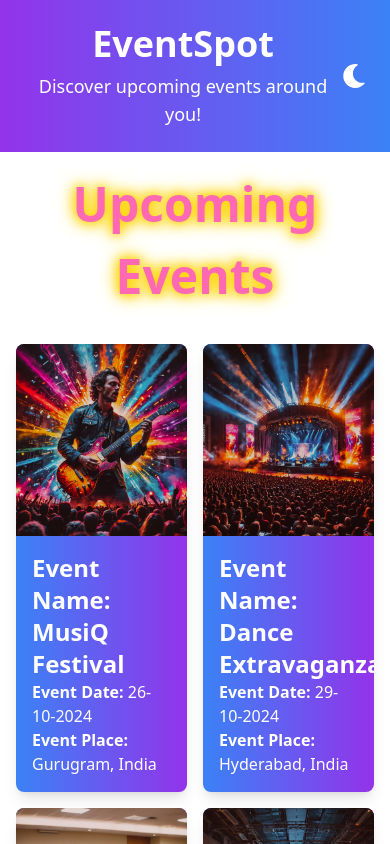
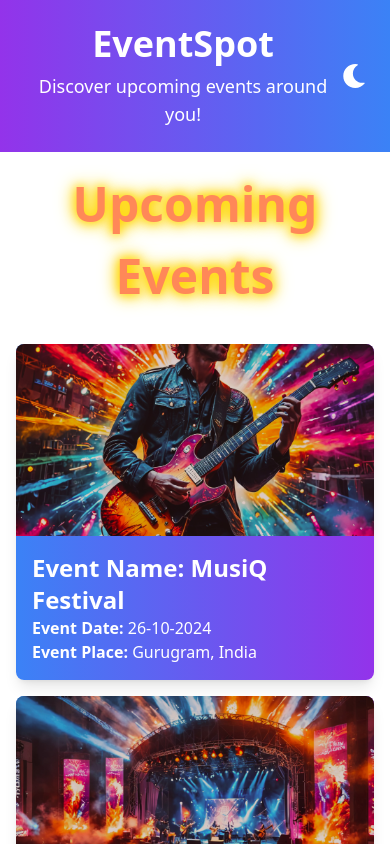
Before and after one commit to sujoyghoshal/Sujoy_Ghoshal_EventSpotLite, a React (Vite) app: page / in a window 390 px wide. Shown: the top 844 px of the page. Built offline with nearby package versions, Linux system fonts and the light colour scheme; the HTML template or start-up script is replaced by a standard one.

Commit message:
responsive craete events

```diff
--- a/src/components/EventCard.jsx
+++ b/src/components/EventCard.jsx
@@ -1,4 +1,6 @@
+// src/components/EventCard.jsx
 import React from 'react';
+
 const EventCard = ({ event, onClick }) => (
   <div
     onClick={() => onClick(event)}
--- a/src/pages/EventListPage.jsx
+++ b/src/pages/EventListPage.jsx
@@ -1,3 +1,4 @@
+// src/pages/EventListPage.jsx
 import React, { useState } from "react";
 import events from "../data/events";
 import EventCard from "../components/EventCard";
@@ -21,7 +22,8 @@
   return (
     <div className="p-4">
       <h2 className="animated-heading">Upcoming Events</h2>
-      <div className="grid grid-cols-2 sm:grid-cols-3 lg:grid-cols-4 gap-4">
+      {/* Adjusting grid classes for responsive layout */}
+      <div className="grid grid-cols-1 sm:grid-cols-1 md:grid-cols-2 lg:grid-cols-3 xl:grid-cols-4 gap-4">
         {events.map((event) => (
           <EventCard key={event.id} event={event} onClick={handleCardClick} />
         ))}
```
